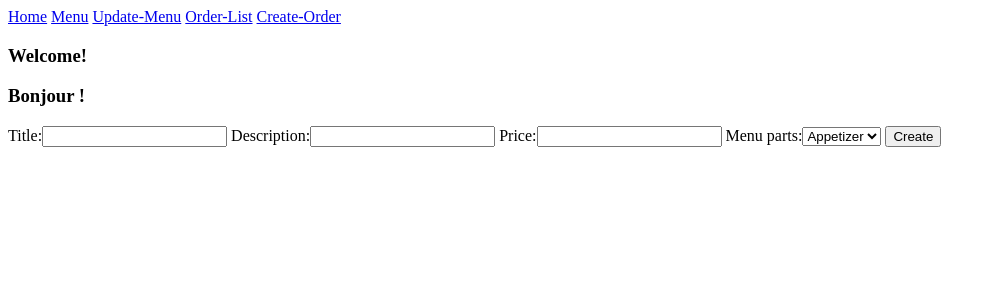
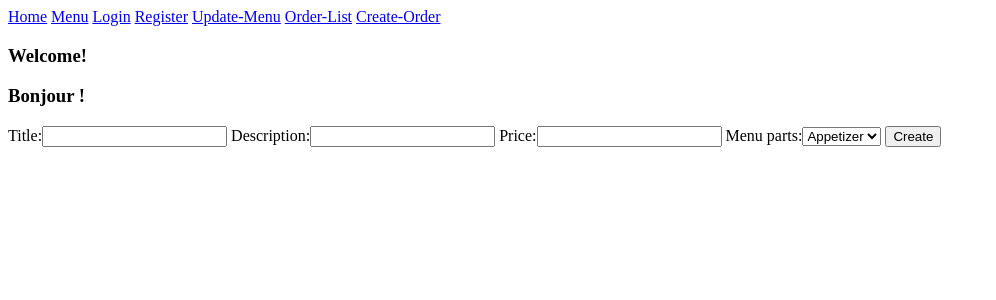
Before and after one commit to tiy-gvl-python/team-z-restaurant, a Django app: page /create_menu_item/ in a window 1280 px wide. Shown: the top 300 px of the page, without its empty margins (0-996 px from the left). Run offline with Django 3.2, Linux system fonts and the light colour scheme.

Commit message:
added login, reigister, and logout to base.html

```diff
--- a/restaurant/restaurant/urls.py
+++ b/restaurant/restaurant/urls.py
@@ -22,7 +22,7 @@ from orders import views
 
 urlpatterns = [
     url(r'^register/', views.registration_view,
-        name="registration"),
+        name="register"),
     url(r'^admin/', include(admin.site.urls)),
     url(r'^menu/$', views.MenuListView.as_view(), name="menu_list"),
     url(r'^menu/(?P<pk>\d+)/$', views.MenuDetailView.as_view(), name='menu_detail'),
--- a/restaurant/templates/base.html
+++ b/restaurant/templates/base.html
@@ -8,6 +8,12 @@
 
 <a href="{% url "home" %}">Home</a>
 <a href="{% url 'menu_list' %}">Menu</a>
+{% if user.username %}
+    <a href="{% url 'logout' %}">Logout</a>
+{% else %}
+    <a href="{% url 'login' %}">Login</a>
+    <a href="{% url 'register' %}">Register</a>
+{% endif %}
 <a href="{% url 'create_menu_item' %}">Update-Menu</a>
 <a href="{% url 'order_list' %}">Order-List</a>
 <a href="{% url 'create_order' %}">Create-Order</a>
```
